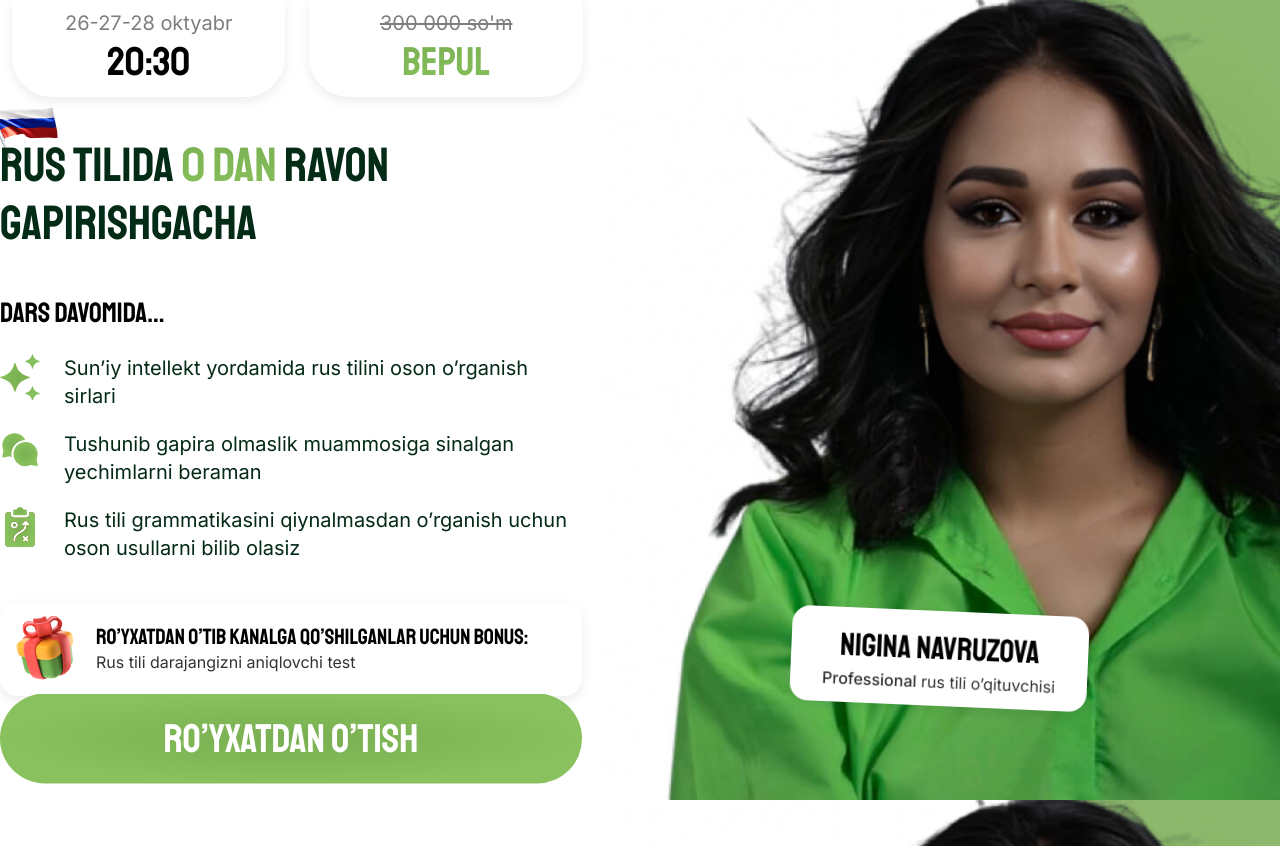
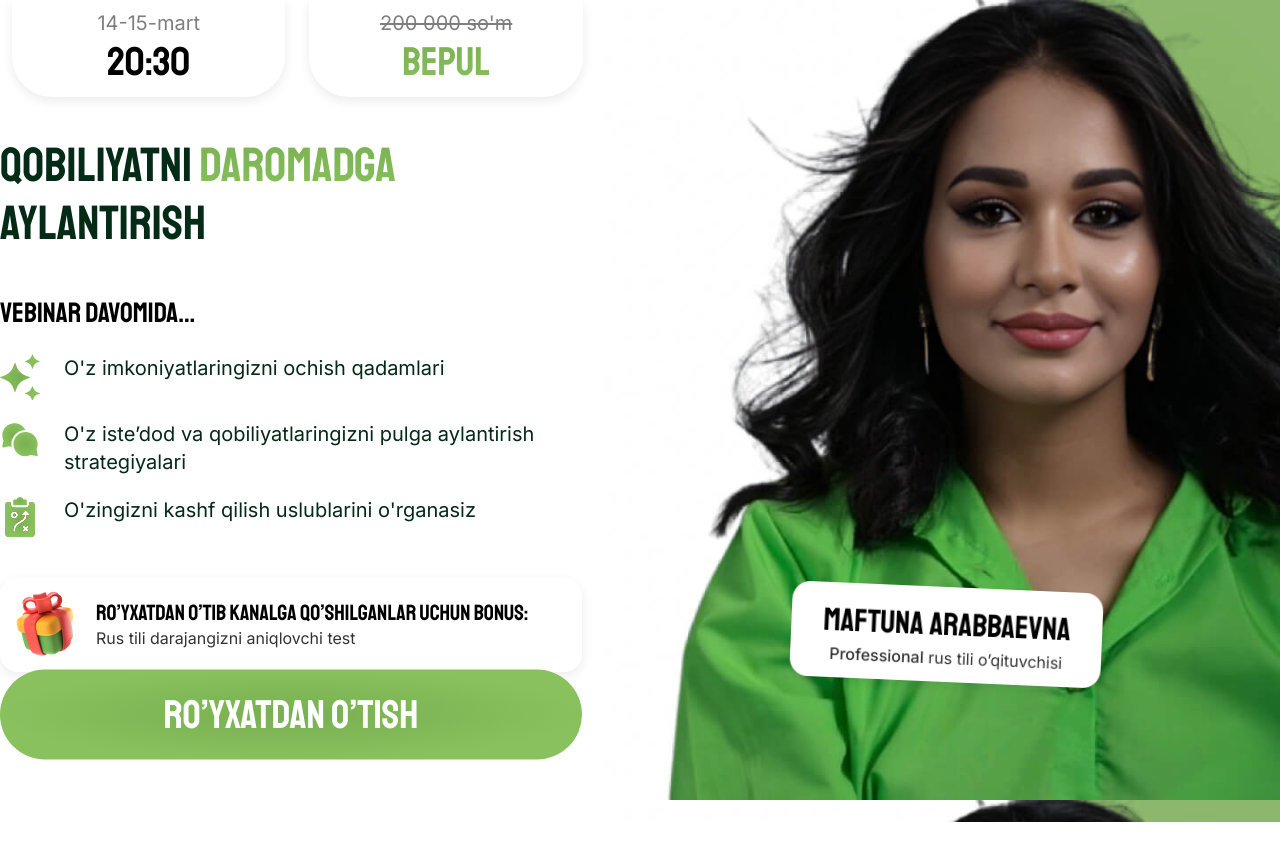
Before and after one commit to sultonbayevogabek/qobiliyat-fulfiledu-uz, a website: page index.html in a window 1280 px wide. After the commit the page ends 822 px from the top, so only its background shows below. Drawn offline with Linux system fonts and the light colour scheme.

Commit message:
initial commit

```diff
--- a/index.html
+++ b/index.html
@@ -6,7 +6,7 @@
         content="width=device-width, user-scalable=no, initial-scale=1.0, maximum-scale=1.0, minimum-scale=1.0">
   <meta http-equiv="X-UA-Compatible" content="ie=edge">
   <link rel="stylesheet" href="css/styles.css">
-  <title>Vebinar - Rusiyzabon</title>
+  <title>Maftuna Arabbaevna</title>
 </head>
 <body>
 
@@ -16,12 +16,12 @@
       <div class="col-span-11 lg:col-span-5 grid grid-cols-2 gap-2 lg:gap-4 xl:gap-6">
         <div
           class="flex flex-col text-center rounded-b-[24px] lg:rounded-b-[32px] xl:rounded-b-[40px] shadow-custom bg-white py-2 xl:py-[9.5px] leading-[1.3]">
-          <div class="text-[14px] lg:text-[17px] xl:text-[20px] opacity-50">26-27-28 oktyabr</div>
+          <div class="text-[14px] lg:text-[17px] xl:text-[20px] opacity-50">14-15-mart</div>
           <div class="text-[24px] lg:text-[32px] xl:text-[40px] font-staatliches">20:30</div>
         </div>
         <div
           class="flex flex-col text-center rounded-b-[24px] lg:rounded-b-[32px] xl:rounded-b-[40px] shadow-custom bg-white py-2 xl:py-[9.5px] leading-[1.3]">
-          <div class="text-[14px] lg:text-[17px] xl:text-[20px] opacity-50 line-through">300 000 so'm</div>
+          <div class="text-[14px] lg:text-[17px] xl:text-[20px] opacity-50 line-through">200 000 so'm</div>
           <div class="text-[24px] lg:text-[32px] xl:text-[40px] font-staatliches gradient-text">BEPUL</div>
         </div>
       </div>
@@ -33,18 +33,12 @@
       <div class="col-span-11 lg:col-span-5 flex flex-col gap-7 lg:gap-8 xl:gap-10 py-10">
         <h1
           class="text-center lg:text-left text-[32px] lg:text-[40px] xl:text-[48px] text-[#042B16] leading-[1.2] uppercase font-staatliches">
-          <span class="relative">
-            <span class="relative z-[1]">Rus</span>
-
-            <img class="absolute top-[-50%] left-[-20%] w-20" src="img/flag.png" alt="Flag image">
-          </span>
-
-          tilida <span class="gradient-text">0 dan</span> ravon gapirishgacha
+          Qobiliyatni <span class="gradient-text">daromadga</span> aylantirish
         </h1>
 
         <div class="flex items-center">
           <div class="flex flex-col gap-5 px-3 lg:px-0 flex-grow">
-            <h2 class="font-staatliches text-[22px] lg:text-[24px] xl:text-[28px]">DARS DAVOMIDA...</h2>
+            <h2 class="font-staatliches text-[22px] lg:text-[24px] xl:text-[28px]">VEBINAR DAVOMIDA...</h2>
 
             <ul class="flex flex-col gap-3 lg:gap-4 xl:gap-5 relative z-[1]">
 
@@ -63,8 +57,9 @@
                   </defs>
                 </svg>
 
-                <p class="text-[#042A16] text-[13px] lg:text-[16px] xl:text-[20px] leading-[1.4]">Sun’iy intellekt
-                  yordamida rus tilini oson o’rganish sirlari</p>
+                <p class="text-[#042A16] text-[13px] lg:text-[16px] xl:text-[20px] leading-[1.4]">
+                  O'z imkoniyatlaringizni ochish qadamlari
+                </p>
               </li>
 
 
@@ -91,8 +86,9 @@
                   </defs>
                 </svg>
 
-                <p class="text-[#042A16] text-[13px] lg:text-[16px] xl:text-[20px] leading-[1.4]">Tushunib gapira
-                  olmaslik muammosiga sinalgan yechimlarni beraman</p>
+                <p class="text-[#042A16] text-[13px] lg:text-[16px] xl:text-[20px] leading-[1.4]">
+                  O'z iste’dod va qobiliyatlaringizni pulga aylantirish strategiyalari
+                </p>
               </li>
 
               <li class="flex items-start gap-3.5 lg:gap-5 xl:gap-6">
@@ -145,8 +141,8 @@
                   </defs>
                 </svg>
 
-                <p class="text-[#042A16] text-[13px] lg:text-[16px] xl:text-[20px] leading-[1.4]">Rus tili
-                  grammatikasini qiynalmasdan o’rganish uchun oson usullarni bilib olasiz
+                <p class="text-[#042A16] text-[13px] lg:text-[16px] xl:text-[20px] leading-[1.4]">
+                  O'zingizni kashf qilish uslublarini o'rganasiz
                 </p>
               </li>
             </ul>
@@ -158,7 +154,7 @@
 
             <div
               class="absolute left-0 bottom-0 rounded-[18px] shadow-custom py-2.5 px-3.5 bg-white text-center rotate-[2.47deg]">
-              <div class="font-staatliches uppercase">Nigina Navruzova</div>
+              <div class="font-staatliches uppercase">Maftuna Arabbaevna</div>
               <div class="opacity-80 text-[12px] leading-[1.2]"><span class="font-medium">Professional</span> rus tili
                 o’qituvchisi
               </div>
@@ -171,7 +167,7 @@
 
             <div
               class="absolute left-0 bottom-0 rounded-[18px] shadow-custom py-2.5 px-3.5 bg-white text-center rotate-[2.47deg]">
-              <div class="font-staatliches uppercase">Nigina Navruzova</div>
+              <div class="font-staatliches uppercase">Maftuna Arabbaevna</div>
               <div class="opacity-80 text-[12px] leading-[1.2]"><span class="font-medium">Professional</span> rus tili
                 o’qituvchisi
               </div>
@@ -203,7 +199,7 @@
       </div>
       <div class="col-span-6 hidden lg:flex items-end pb-[20%] pl-[30%]">
         <div class="rounded-[18px] shadow-custom py-3.5 px-8 bg-white text-center rotate-[2.47deg]">
-          <div class="font-staatliches uppercase text-[32px]">Nigina Navruzova</div>
+          <div class="font-staatliches uppercase text-[32px]">Maftuna Arabbaevna</div>
           <div class="opacity-80 text-[16px] leading-[1.2]"><span class="font-medium">Professional</span> rus tili
             o’qituvchisi
           </div>
@@ -253,23 +249,7 @@
          alt="close icon">
   </form>
 </div>
-<!-- Meta Pixel Code -->
-<script>
-  !function(f,b,e,v,n,t,s)
-  {if(f.fbq)return;n=f.fbq=function(){n.callMethod?
-    n.callMethod.apply(n,arguments):n.queue.push(arguments)};
-    if(!f._fbq)f._fbq=n;n.push=n;n.loaded=!0;n.version='2.0';
-    n.queue=[];t=b.createElement(e);t.async=!0;
-    t.src=v;s=b.getElementsByTagName(e)[0];
-    s.parentNode.insertBefore(t,s)}(window, document,'script',
-    'https://connect.facebook.net/en_US/fbevents.js');
-  fbq('init', '509440538559162');
-  fbq('track', 'PageView');
-</script>
-<noscript><img height="1" width="1" style="display:none"
-               src="https://www.facebook.com/tr?id=509440538559162&ev=PageView&noscript=1"
-/></noscript>
-<!-- End Meta Pixel Code -->
+
 
 <script src="js/script.js"></script>
 
--- a/js/excel.js
+++ b/js/excel.js
@@ -3,7 +3,7 @@
 let user = JSON.parse(localStorage.getItem('user'));
 
 document.querySelector('#joinToChannel')?.addEventListener('click', () => {
-  window.location.href = 'https://t.me/+rneOxYu4aDYzNDYy';
+  window.location.href = 'https://t.me/+jcN0N7kRX0ljMWIy';
 })
 
 if (user && user?.name && user?.phone && user?.time) {
```
Also changed, not shown: telegram.html (+10 -10 lines).
